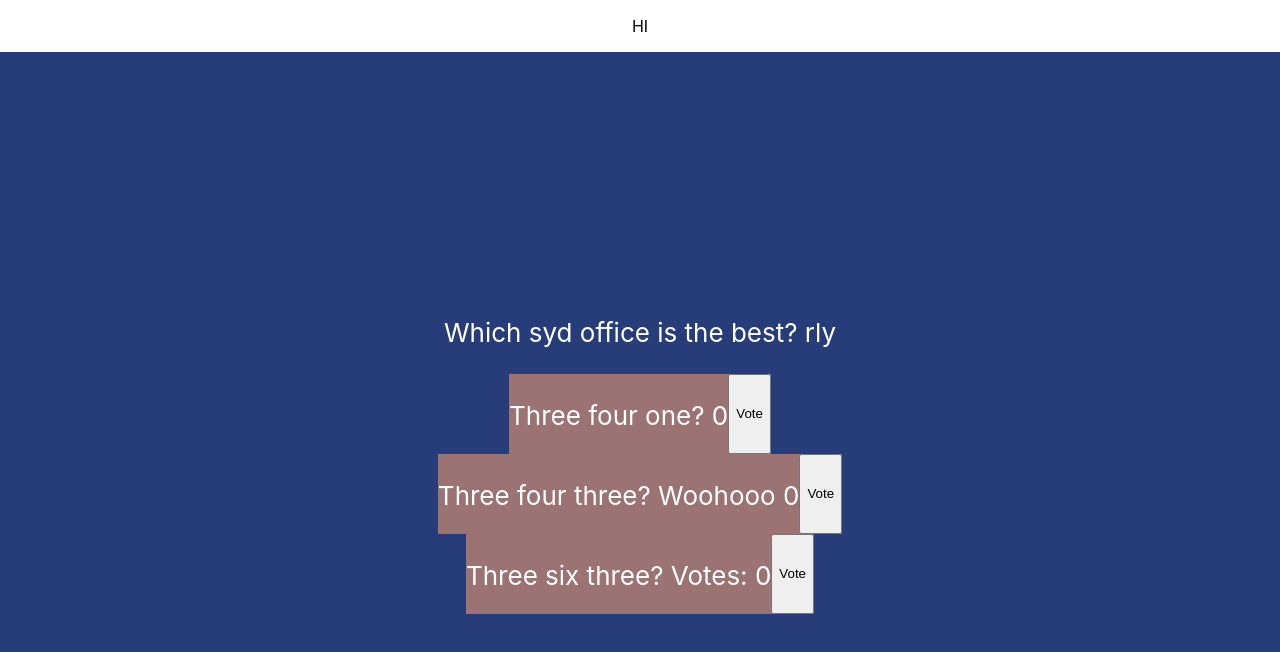
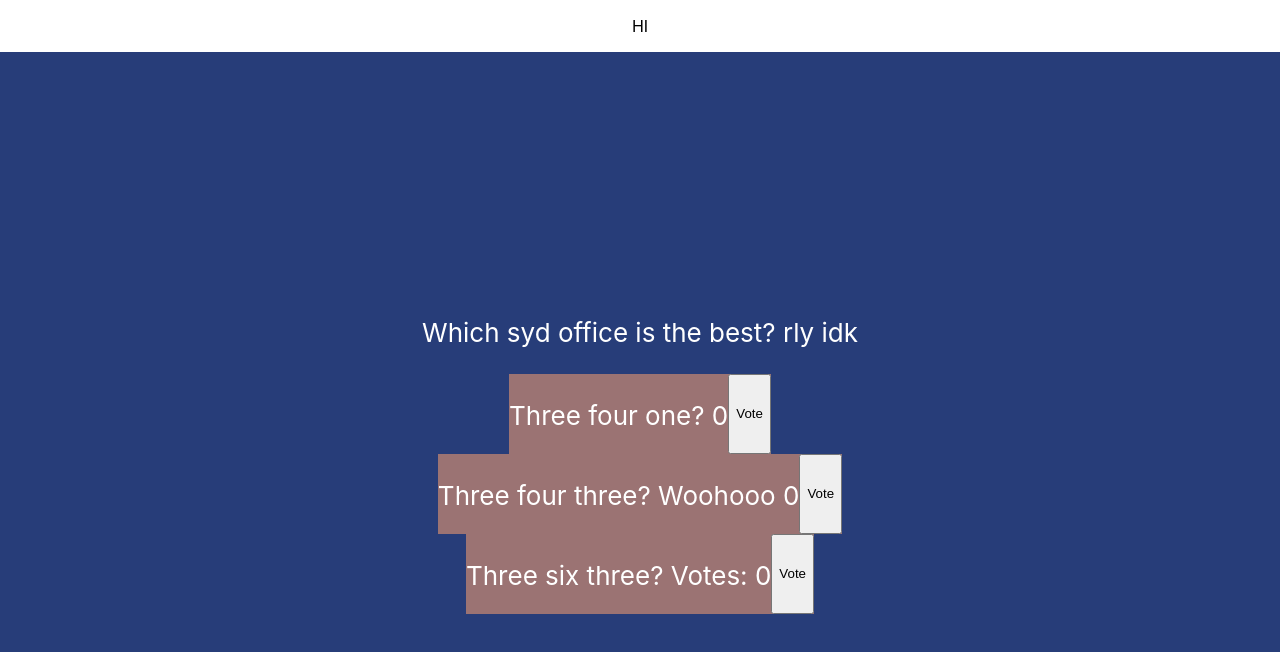
Before and after one commit to RemyBordignon/best-office-2, a React (Create React App) app: page / in a window 1280 px wide. Shown: the top 652 px of the page. Built offline with nearby package versions, Linux system fonts and the light colour scheme.

Commit message:
issue/GO-10

```diff
--- a/src/App.js
+++ b/src/App.js
@@ -11,7 +11,7 @@ function App() {
       <p>HI</p>
       <header className="App-header">
         <p>
-          Which syd office is the best? rly
+          Which syd office is the best? rly idk
         </p>
         <div className="Vote-button">
           <p>Three four one? {threeFourOne}</p>
```
